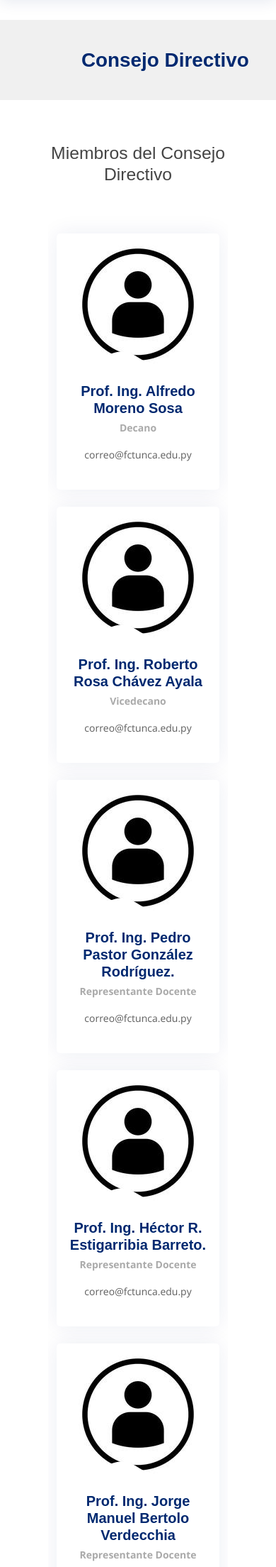
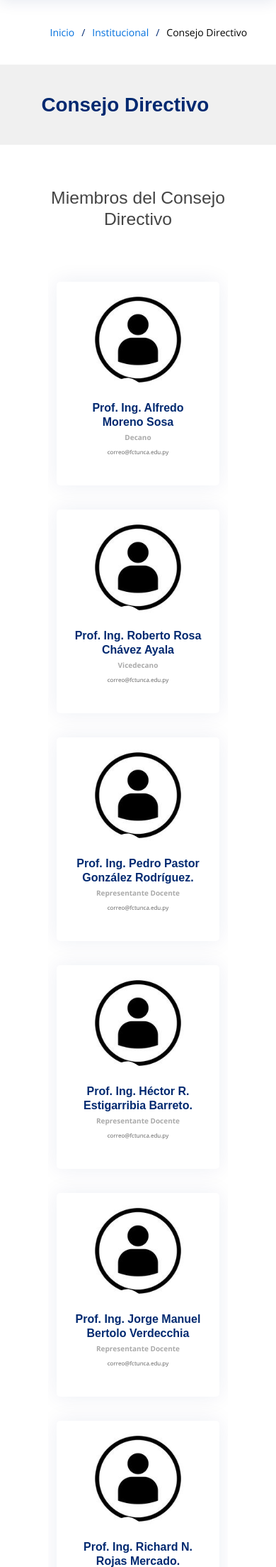
Before and after one commit to FCYT-TI/fcytuncaweb, a Django app: page /consejo/ in a window 390 px wide. Shown: the part 100-2308 px from the top of the page at 71% size. Run offline with Django 3.2, Linux system fonts and the light colour scheme; some libraries are stand-ins or nearby versions.

Commit message:
FCYTSPRUN-27-responsiveresena se aplico el responsive para la pagina de identidad,calendario y consejo directivo

```diff
--- a/templates/consejo.html
+++ b/templates/consejo.html
@@ -30,7 +30,7 @@
 
             <div class="row gy-4">
 
-          <div class="col-lg-3 col-md-6 d-flex align-items-stretch" data-aos="fade-up" data-aos-delay="150">
+              <div class="col-lg-3 col-md-6 col-sm-12 d-flex align-items-stretch" data-aos="fade-up" data-aos-delay="150">
                 <div class="member">
                   <div class="member-img">
                     <img src="{% static "img/usuario.jpg" %}" class="img-fluid" alt="">
@@ -49,7 +49,7 @@
                 </div>
               </div>
 
-          <div class="col-lg-3 col-md-6 d-flex align-items-stretch" data-aos="fade-up" data-aos-delay="150">
+              <div class="col-lg-3 col-md-6 col-sm-12 d-flex align-items-stretch" data-aos="fade-up" data-aos-delay="150">
                 <div class="member">
                   <div class="member-img">
                     <img src="{% static "img/usuario.jpg" %}" class="img-fluid" alt="">
@@ -67,7 +67,7 @@
                 </div>
               </div>
 
-          <div class="col-lg-3 col-md-6 d-flex align-items-stretch" data-aos="fade-up" data-aos-delay="150">
+              <div class="col-lg-3 col-md-6 col-sm-12 d-flex align-items-stretch" data-aos="fade-up" data-aos-delay="150">
                 <div class="member">
                   <div class="member-img">
                     <img src="{% static "img/usuario.jpg" %}" class="img-fluid" alt="">
@@ -85,7 +85,7 @@
                 </div>
               </div>
 
-          <div class="col-lg-3 col-md-6 d-flex align-items-stretch" data-aos="fade-up" data-aos-delay="150">
+              <div class="col-lg-3 col-md-6 col-sm-12 d-flex align-items-stretch" data-aos="fade-up" data-aos-delay="150">
                 <div class="member">
                   <div class="member-img">
                     <img src="{% static "img/usuario.jpg" %}" class="img-fluid" alt="">
@@ -102,7 +102,7 @@
                     <p class="consejo-contenido">correo@fctunca.edu.py</p>                </div>
                 </div>
               </div>
-                      <div class="col-lg-3 col-md-6 d-flex align-items-stretch" data-aos="fade-up" data-aos-delay="150">
+                          <div class="col-lg-3 col-md-6 col-sm-12 d-flex align-items-stretch" data-aos="fade-up" data-aos-delay="150">
                 <div class="member">
                   <div class="member-img">
                     <img src="{% static "img/usuario.jpg" %}" class="img-fluid" alt="">
@@ -120,7 +120,7 @@
                 </div>
               </div>
 
-                      <div class="col-lg-3 col-md-6 d-flex align-items-stretch" data-aos="fade-up" data-aos-delay="150">
+                          <div class="col-lg-3 col-md-6 col-sm-12 d-flex align-items-stretch" data-aos="fade-up" data-aos-delay="150">
                 <div class="member">
                   <div class="member-img">
                     <img src="{% static "img/usuario.jpg" %}" class="img-fluid" alt="">
@@ -138,7 +138,7 @@
                   </div>
                 </div>
               </div>
-          <div class="col-lg-3 col-md-6 d-flex align-items-stretch" data-aos="fade-up" data-aos-delay="150">
+              <div class="col-lg-3 col-md-6 col-sm-12 d-flex align-items-stretch" data-aos="fade-up" data-aos-delay="150">
                 <div class="member">
                   <div class="member-img">
                     <img src="{% static "img/usuario.jpg" %}" class="img-fluid" alt="">
@@ -156,7 +156,7 @@
                   </div>
                 </div>
               </div>
-          <div class="col-lg-3 col-md-6 d-flex align-items-stretch" data-aos="fade-up" data-aos-delay="150">
+              <div class="col-lg-3 col-md-6 col-sm-12 d-flex align-items-stretch" data-aos="fade-up" data-aos-delay="150">
                 <div class="member">
                   <div class="member-img">
                     <img src="{% static "img/usuario.jpg" %}" class="img-fluid" alt="">
@@ -176,7 +176,7 @@
                   </div>
                 </div>
               </div>
-             <div class="col-lg-3 col-md-6 d-flex align-items-stretch" data-aos="fade-up" data-aos-delay="150">
+                 <div class="col-lg-3 col-md-6 col-sm-12 d-flex align-items-stretch" data-aos="fade-up" data-aos-delay="150">
                 <div class="member">
                   <div class="member-img">
                     <img src="{% static "img/usuario.jpg" %}" class="img-fluid" alt="">
@@ -196,7 +196,7 @@
                   </div>
                 </div>
               </div>
-             <div class="col-lg-3 col-md-6 d-flex align-items-stretch" data-aos="fade-up" data-aos-delay="150">
+                 <div class="col-lg-3 col-md-6 col-sm-12 d-flex align-items-stretch" data-aos="fade-up" data-aos-delay="150">
                 <div class="member">
                   <div class="member-img">
                     <img src="{% static "img/usuario.jpg" %}" class="img-fluid" alt="">
@@ -216,7 +216,7 @@
                   </div>
                 </div>
               </div>
-             <div class="col-lg-3 col-md-6 d-flex align-items-stretch" data-aos="fade-up" data-aos-delay="150">
+                 <div class="col-lg-3 col-md-6 col-sm-12 d-flex align-items-stretch" data-aos="fade-up" data-aos-delay="150">
                 <div class="member">
                   <div class="member-img">
                     <img src="{% static "img/usuario.jpg" %}" class="img-fluid" alt="">
--- a/templates/static/css/style.css
+++ b/templates/static/css/style.css
@@ -104,7 +104,8 @@ section {
 }
 @media (max-width: 992px) {
   .breadcrumbs {
-    margin-top: 57px;
+    /*margin-top: 57px;*/
+     margin-left: 15%;
   }
 }
 
@@ -2734,7 +2735,11 @@ padding: 20px 30px 20px 30px;
   width: 65%;
   text-align: justify;
 }
-
+@media (max-width: 992px) {
+    .container-titulo{
+  margin-left: 15%; /*responsive del titulo*/
+}
+}
 /*--------------------------------------------------------------
 # Tables
 --------------------------------------------------------------*/
@@ -3258,6 +3297,97 @@ display: block;
 }
  .team .member .member-info p.consejo-contenido {
   font-style: normal;
+}
+
+ @media (max-width: 768px) {
+    .team .member .member-info h4 {
+        font-size: 20px;
+    }
+
+    .member-info span {
+        font-size: 16px;
+    }
+
+    .member-info p {
+        font-size: 14px;
+    }
+
+    .member-img {
+        width: 90%;
+        margin: 0 auto;
+    }
+    .member {
+        width: 100%;
+        margin: 5px auto;
+        min-width: 200px;
+    }
+}
+@media (max-width: 576px) {
+    .team .member .member-info h4 {
+        font-size: 18px;
+    }
+
+    .member-info span {
+        font-size: 14px;
+    }
+
+    .member-info p {
+        font-size: 12px;
+    }
+
+    .member-img {
+        width: 80%;
+        margin: 0 auto;
+    }
+
+    .member {
+        width: 100%;
+        margin: 5px auto;
+        min-width: 150px;
+        padding: 10px;
+    }
+}
+@media (max-width: 400px) {
+    .team .member .member-info h4 {
+        font-size: 16px;
+    }
+
+    .member-info span {
+        font-size: 12px;
+    }
+
+    .member-info p {
+        font-size: 10px;
+    }
+
+    .member-img {
+        width: 70%;
+        margin: 0 auto;
+    }
+
+    .member {
+        width: 100%;
+        margin: 5px auto;
+        min-width: 100px;
+        padding: 5px;
+
+    }
+
+    .social a {
+        font-size: 12px;
+        margin: 0 5px;
+    }
+    .team .member .member-info p {
+    font-style: italic;
+              font-size: 8px;
+
+    padding-top: 7px;
+    line-height: 12px;
+}
+    .team .member .member-info span{
+                    font-size: 10px;
+
+    }
 }
 
 .custom-testimonial{
```
Also changed, not shown: other parts of templates/static/css/style.css (+81 -0 lines). Lines whose indentation alone changed are shown as unchanged.
